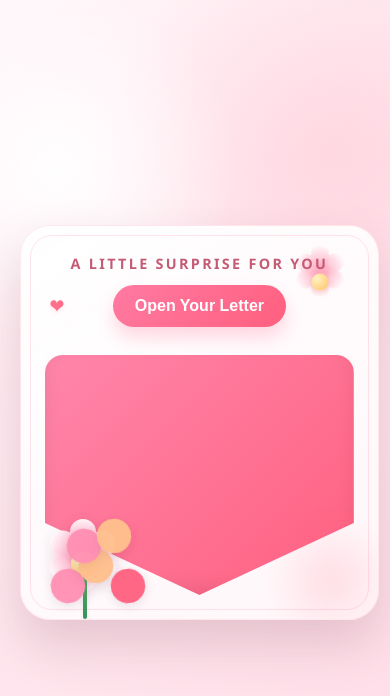
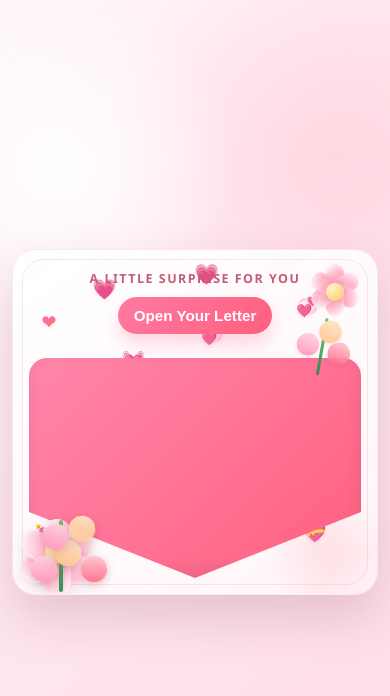
Before and after one commit to mendozajulymar46-lab/mendozajulymar46-lab.github.io, a plain HTML site: page index.html in a window 390 px wide. Drawn offline with Linux system fonts and the light colour scheme.

Commit message:
Add files via upload

```diff
--- a/index.html
+++ b/index.html
@@ -109,13 +109,13 @@
       position: absolute;
       width: 18px;
       height: 26px;
-      background: linear-gradient(180deg, #fff7fa, #ff9fb9);
-      border-radius: 999px 999px 10px 10px;
+      background: linear-gradient(145deg, #fff8fb 0%, #ffb0c6 45%, #ff8ca8 100%);
+      border-radius: 999px 999px 12px 12px;
       left: 50%;
-      top: 5px;
+      top: 4px;
       margin-left: -9px;
       transform-origin: bottom center;
-      box-shadow: inset 0 2px 4px rgba(255,255,255,0.35);
+      box-shadow: inset 0 2px 4px rgba(255,255,255,0.35), 0 2px 4px rgba(179,64,95,0.12);
       opacity: 0.95;
     }
 
@@ -128,14 +128,14 @@
 
     .flower-decor .center {
       position: absolute;
-      width: 17px;
-      height: 17px;
-      background: radial-gradient(circle at 30% 30%, #fff2c1 0%, #ffbf5b 100%);
+      width: 18px;
+      height: 18px;
+      background: radial-gradient(circle at 30% 30%, #fff4c5 0%, #ffbf5b 100%);
       border-radius: 50%;
       left: 50%;
       top: 50%;
       transform: translate(-50%, -50%);
-      box-shadow: 0 2px 6px rgba(210,120,65,0.25);
+      box-shadow: 0 2px 6px rgba(210,120,65,0.25), inset 0 1px 2px rgba(255,255,255,0.45);
     }
 
     .big-flower {
@@ -152,15 +152,15 @@
 
     .big-flower .petal {
       position: absolute;
-      width: 26px;
-      height: 36px;
-      background: linear-gradient(180deg, #fff7fa, #ff8fb4);
-      border-radius: 999px 999px 12px 12px;
+      width: 28px;
+      height: 38px;
+      background: linear-gradient(145deg, #fffafc 0%, #ffc2d5 45%, #ff8fb5 100%);
+      border-radius: 999px 999px 14px 14px;
       left: 50%;
-      top: 4px;
-      margin-left: -13px;
+      top: 3px;
+      margin-left: -14px;
       transform-origin: bottom center;
-      box-shadow: inset 0 2px 4px rgba(255,255,255,0.3);
+      box-shadow: inset 0 2px 4px rgba(255,255,255,0.34), 0 3px 6px rgba(179,64,95,0.14);
     }
 
     .big-flower .petal:nth-child(1) { transform: rotate(0deg); }
@@ -174,24 +174,72 @@
       position: absolute;
       width: 24px;
       height: 24px;
-      background: radial-gradient(circle at 30% 30%, #fff4c4 0%, #ffbf5b 100%);
+      background: radial-gradient(circle at 30% 30%, #fff5c7 0%, #ffbf5b 100%);
       border-radius: 50%;
       left: 50%;
       top: 50%;
       transform: translate(-50%, -50%);
-      box-shadow: 0 1px 4px rgba(210,120,65,0.2);
+      box-shadow: 0 2px 5px rgba(210,120,65,0.2), inset 0 1px 2px rgba(255,255,255,0.45);
     }
 
     .bouquet {
       position: absolute;
-      left: 6px;
-      bottom: -8px;
+      left: -2px;
+      bottom: -12px;
       width: 148px;
       height: 128px;
       pointer-events: none;
       opacity: 0.95;
       z-index: 1;
     }
+
+    .side-bouquet {
+      position: absolute;
+      right: 6px;
+      top: 38px;
+      width: 92px;
+      height: 92px;
+      pointer-events: none;
+      opacity: 0.92;
+      z-index: 1;
+      transform: rotate(10deg);
+    }
+
+    .side-bouquet .stem {
+      position: absolute;
+      left: 44px;
+      bottom: 4px;
+      width: 3px;
+      height: 58px;
+      background: linear-gradient(180deg, #6bbf59, #2e8b57);
+      border-radius: 999px;
+    }
+
+    .side-bouquet .flower {
+      position: absolute;
+      width: 22px;
+      height: 22px;
+      border-radius: 50%;
+      box-shadow: inset 0 1px 2px rgba(255,255,255,0.24), 0 2px 4px rgba(179,64,95,0.12);
+    }
+
+    .side-bouquet .flower::before,
+    .side-bouquet .flower::after {
+      content: "";
+      position: absolute;
+      inset: 0;
+      border-radius: 50%;
+      background: inherit;
+      transform: rotate(45deg);
+    }
+
+    .side-bouquet .flower.pink { background: linear-gradient(145deg, #ffd8e6 0%, #ff8fb3 100%); }
+    .side-bouquet .flower.peach { background: linear-gradient(145deg, #ffe7c7 0%, #ffc08c 100%); }
+    .side-bouquet .flower.red { background: linear-gradient(145deg, #ffd3dc 0%, #ff5f7e 100%); }
+
+    .side-bouquet .flower.one { left: 20px; bottom: 22px; }
+    .side-bouquet .flower.two { left: 40px; bottom: 38px; }
+    .side-bouquet .flower.three { left: 52px; bottom: 18px; }
 
     .bouquet .stem {
       position: absolute;
@@ -212,6 +260,7 @@
       border-radius: 50%;
       filter: drop-shadow(0 3px 6px rgba(107,45,69,0.12));
       transform: rotate(-8deg);
+      box-shadow: inset 0 2px 4px rgba(255,255,255,0.28), 0 3px 6px rgba(179,64,95,0.14);
     }
 
     .bouquet .flower::before,
@@ -222,17 +271,18 @@
       border-radius: 50%;
       background: inherit;
       transform: rotate(45deg);
+      box-shadow: inset 0 1px 2px rgba(255,255,255,0.22);
     }
 
-    .bouquet .flower.pink { background: #ff8fb3; }
-    .bouquet .flower.peach { background: #ffc08c; }
-    .bouquet .flower.red { background: #ff5f7e; }
+    .bouquet .flower.pink { background: linear-gradient(145deg, #ffd8e6 0%, #ff8fb3 100%); }
+    .bouquet .flower.peach { background: linear-gradient(145deg, #ffe7c7 0%, #ffc08c 100%); }
+    .bouquet .flower.red { background: linear-gradient(145deg, #ffd3dc 0%, #ff5f7e 100%); }
 
-    .bouquet .flower.one { left: 24px; bottom: 24px; transform: rotate(-10deg); }
-    .bouquet .flower.two { left: 52px; bottom: 44px; transform: rotate(6deg); }
-    .bouquet .flower.three { left: 84px; bottom: 24px; transform: rotate(-8deg); }
-    .bouquet .flower.four { left: 40px; bottom: 64px; transform: rotate(12deg); }
-    .bouquet .flower.five { left: 70px; bottom: 74px; transform: rotate(-6deg); }
+    .bouquet .flower.one { left: 22px; bottom: 24px; transform: rotate(-10deg); }
+    .bouquet .flower.two { left: 48px; bottom: 40px; transform: rotate(6deg); }
+    .bouquet .flower.three { left: 80px; bottom: 24px; transform: rotate(-8deg); }
+    .bouquet .flower.four { left: 36px; bottom: 60px; transform: rotate(12deg); }
+    .bouquet .flower.five { left: 66px; bottom: 70px; transform: rotate(-6deg); }
 
     .floating-hearts {
       position: absolute;
@@ -252,6 +302,15 @@
     .floating-hearts .heart:nth-child(1) { left: 8%; top: 18%; animation-delay: 0s; }
     .floating-hearts .heart:nth-child(2) { right: 8%; top: 34%; animation-delay: 1s; }
     .floating-hearts .heart:nth-child(3) { left: 16%; bottom: 24%; animation-delay: 1.5s; }
+    .floating-hearts .heart:nth-child(4) { left: 22%; top: 8%; animation-delay: 0.4s; }
+    .floating-hearts .heart:nth-child(5) { right: 16%; top: 12%; animation-delay: 1.2s; }
+    .floating-hearts .heart:nth-child(6) { left: 6%; bottom: 14%; animation-delay: 1.8s; }
+    .floating-hearts .heart:nth-child(7) { right: 14%; bottom: 14%; animation-delay: 0.8s; }
+    .floating-hearts .heart:nth-child(8) { left: 30%; top: 28%; animation-delay: 2s; }
+    .floating-hearts .heart:nth-child(9) { right: 30%; bottom: 32%; animation-delay: 1.4s; }
+    .floating-hearts .heart:nth-child(10) { left: 44%; top: 12%; animation-delay: 0.6s; }
+    .floating-hearts .heart:nth-child(11) { left: 50%; top: 4%; animation-delay: 0.2s; }
+    .floating-hearts .heart:nth-child(12) { right: 42%; top: 20%; animation-delay: 1.6s; }
 
     @keyframes floatHeart {
       0%, 100% { transform: translateY(0) scale(1); }
@@ -372,6 +431,91 @@
       display: inline-block;
       margin-top: 2px;
     }
+
+    @media (max-width: 480px) {
+      body {
+        padding: 12px;
+      }
+
+      .mail-card {
+        width: min(96vw, 100%);
+        padding: 20px 16px 16px;
+        border-radius: 24px;
+      }
+
+      .card-label {
+        font-size: 0.78rem;
+        letter-spacing: 0.12em;
+        margin-bottom: 10px;
+      }
+
+      .mail-button {
+        padding: 10px 16px;
+        font-size: 0.95rem;
+      }
+
+      .flower-decor {
+        width: 64px;
+        height: 64px;
+        top: 10px;
+        right: 10px;
+      }
+
+      .big-flower {
+        width: 72px;
+        height: 72px;
+        left: 8px;
+        bottom: 6px;
+      }
+
+      .bouquet {
+        width: 112px;
+        height: 100px;
+        left: 2px;
+        bottom: -6px;
+      }
+
+      .bouquet .stem {
+        left: 44px;
+        height: 72px;
+      }
+
+      .bouquet .flower {
+        width: 26px;
+        height: 26px;
+      }
+
+      .bouquet .flower.one { left: 16px; bottom: 18px; }
+      .bouquet .flower.two { left: 40px; bottom: 34px; }
+      .bouquet .flower.three { left: 66px; bottom: 18px; }
+      .bouquet .flower.four { left: 28px; bottom: 50px; }
+      .bouquet .flower.five { left: 54px; bottom: 58px; }
+
+      .envelope {
+        max-width: 100%;
+        height: 220px;
+        margin-top: 16px;
+      }
+
+      .letter {
+        inset: 18px;
+        padding: 16px 14px 14px;
+      }
+
+      .letter h2 {
+        font-size: 1rem;
+      }
+
+      .letter p {
+        font-size: 0.9rem;
+        line-height: 1.55;
+      }
+
+      .close-button {
+        padding: 7px 11px;
+        font-size: 0.85rem;
+      }
+    }
   </style>
 </head>
 <body>
@@ -382,6 +526,15 @@
       <span class="heart">❤</span>
       <span class="heart">💖</span>
       <span class="heart">💕</span>
+      <span class="heart">💗</span>
+      <span class="heart">💞</span>
+      <span class="heart">💘</span>
+      <span class="heart">💝</span>
+      <span class="heart">💓</span>
+      <span class="heart">💖</span>
+      <span class="heart">❤</span>
+      <span class="heart">💗</span>
+      <span class="heart">💞</span>
     </div>
 
     <div class="flower-decor" aria-hidden="true">
@@ -413,12 +566,31 @@
       <div class="flower peach five"></div>
     </div>
 
+    <div class="side-bouquet" aria-hidden="true">
+      <div class="stem"></div>
+      <div class="flower pink one"></div>
+      <div class="flower peach two"></div>
+      <div class="flower red three"></div>
+    </div>
+
     <button class="mail-button" id="mailButton" type="button">Open Your Letter</button>
 
     <div class="envelope" aria-hidden="true">
       <div class="front"></div>
       <div class="back"></div>
       <div class="letter">
+        <br><br>
+        <br><br>
+        <br><br>
+        <br><br>
+        <br><br>
+        <br><br>
+        <br><br>
+        <br><br>
+        <br><br>
+        <br><br>
+        <br><br>
+        <br><br>
         <br><br>
         <br><br>
         <br><br>
```
